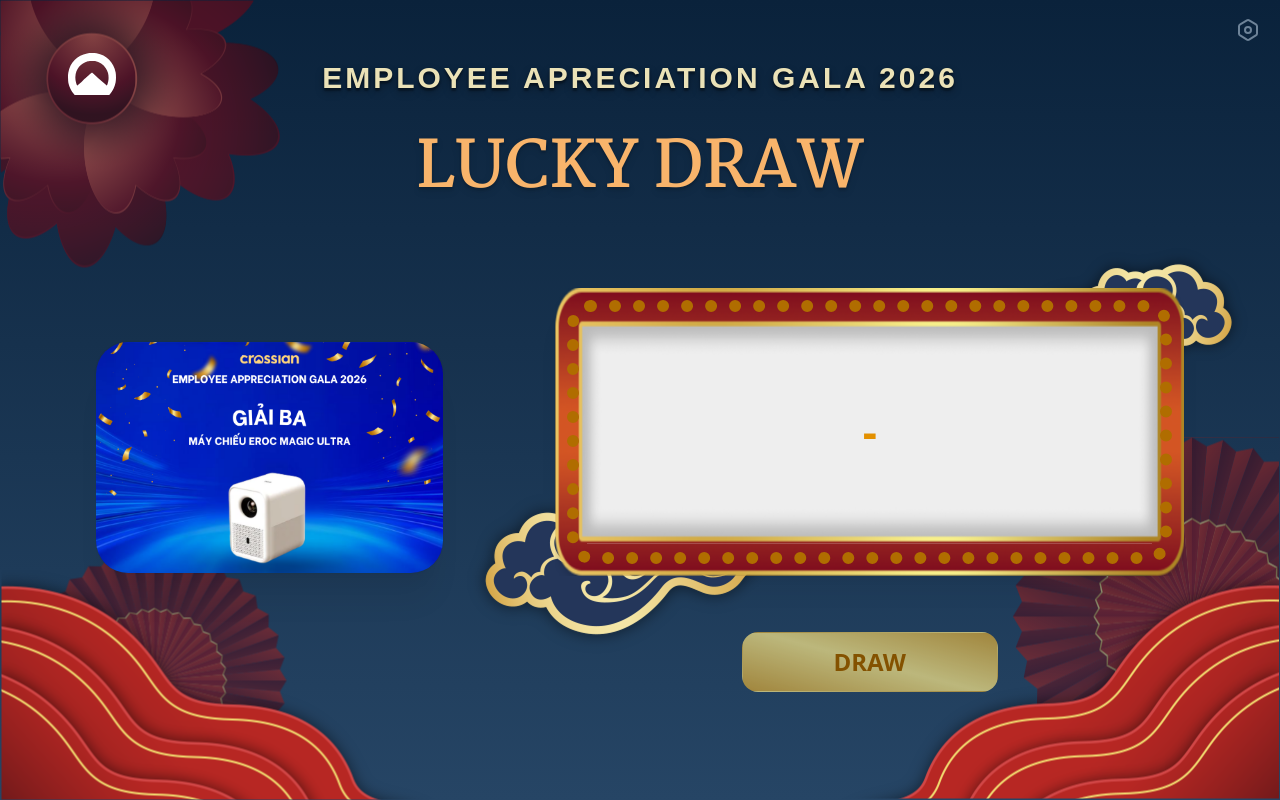
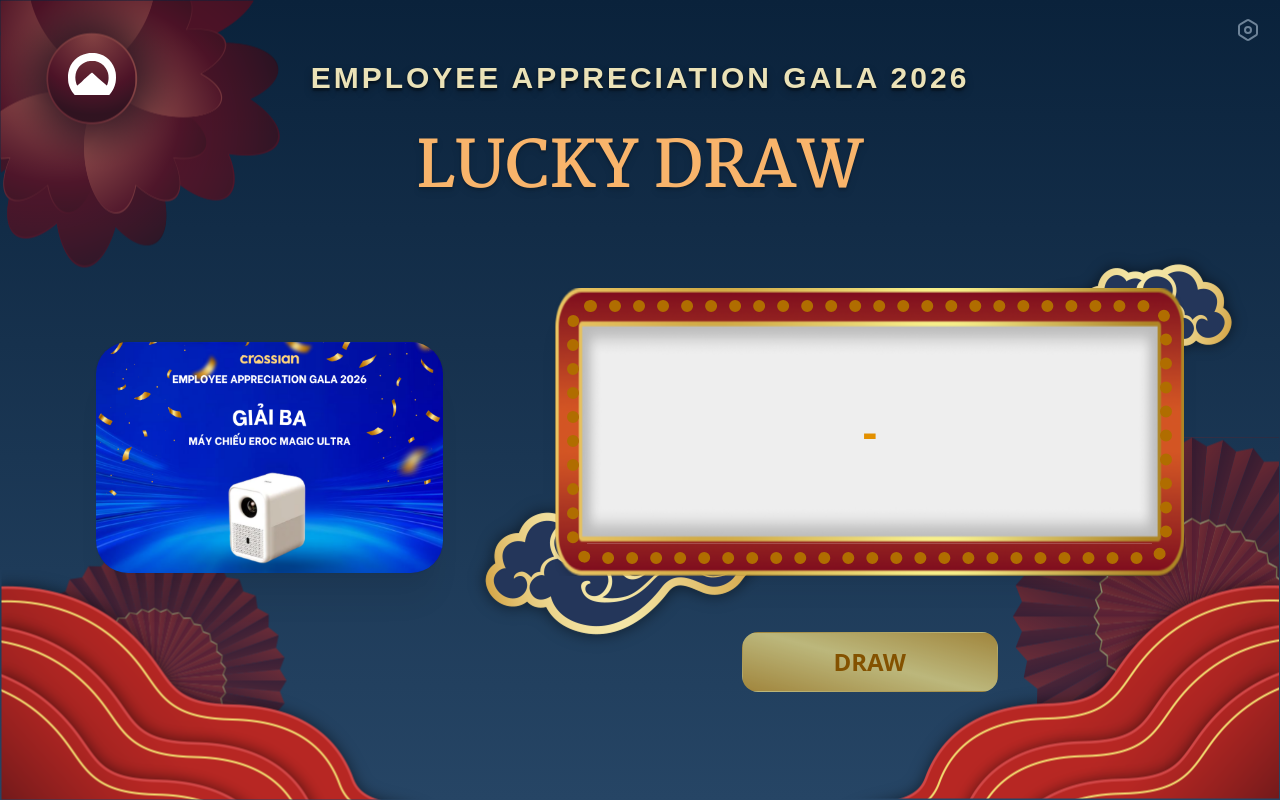
Before and after one commit to vmnghia/crossian-raffle, a Next.js app: page / in a window 1280 px wide. Built offline with nearby package versions, Linux system fonts and the light colour scheme; a web font is replaced by a local one.

Commit message:
fix: typo

```diff
--- a/src/app/page.tsx
+++ b/src/app/page.tsx
@@ -26,7 +26,7 @@
 				c='#EBE2B7'
 				className='font-monda mb-8 text-center text-3xl font-semibold tracking-widest text-shadow-lg/30'
 			>
-				EMPLOYEE APRECIATION GALA 2026
+				EMPLOYEE APPRECIATION GALA 2026
 			</Text>
 			<Title
 				c='amber.3'
```
